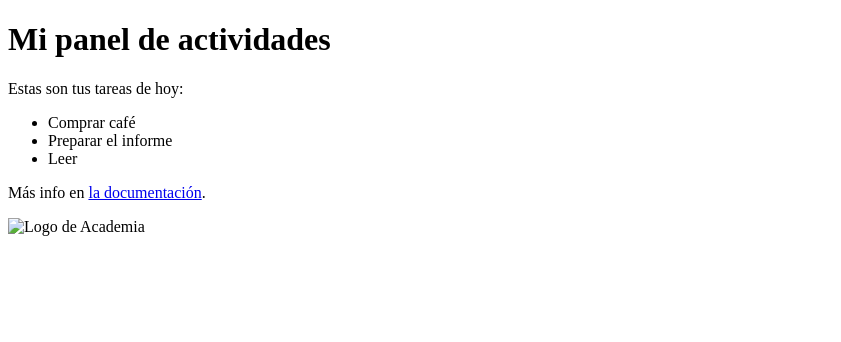
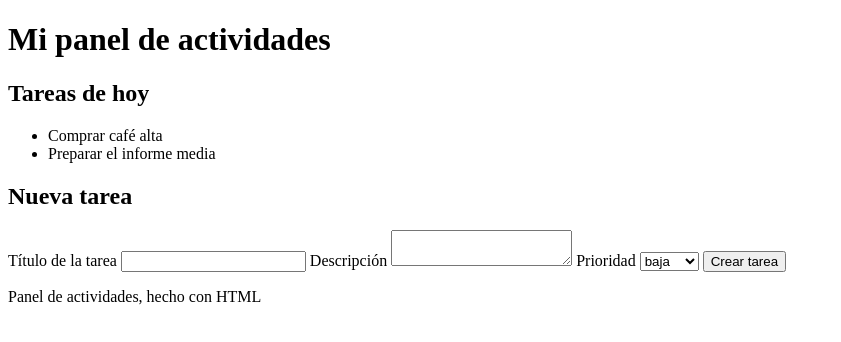
Before and after one commit to Jorge-proys/Panel-actividades, a plain HTML site: page index.html in a window 1280 px wide. Shown: the whole page, without its empty margins (0-841 px from the left). Drawn offline with Linux system fonts and the light colour scheme.

Commit message:
actividad 1

```diff
--- a/css/style.css
+++ /dev/null
@@ -1,9 +0,0 @@
-body {
-    font-family: Arial, Helvetica, sans-serif;
-    text-align: center;
-}
-
-h1 {
-    box-shadow: 0px 0 18px rgba(0, 0, 0, 0.1);
-    border-radius: 10px;
-}
--- a/index.html
+++ b/index.html
@@ -1,25 +1,50 @@
 <!DOCTYPE html>
-<html lang="es">
+<html lang="en">
 
 <head>
-    <meta charset="utf-8">
-    <title>Panel de actividades</title>
-    <link rel="stylesheet" href="">
+  <meta charset="UTF-8">
+  <meta name="viewport" content="width=device-width, initial-scale=1.0">
+  <title>Document</title>
 </head>
 
 <body>
+  <header>
     <h1>Mi panel de actividades</h1>
-    <p>Estas son tus tareas de hoy:</p>
-    <ul>
-        <li>Comprar café</li>
-        <li>Preparar el informe</li>
-        <li>Leer</li>
-    </ul>
-    <p>
-        Más info en
-        <a href="https://ejemplo.com">la documentación</a>.
-    </p>
-    <img src="logo.png" alt="Logo de Academia">
+  </header>
+
+  <main>
+    <section>
+      <h2>Tareas de hoy</h2>
+      <ul>
+        <li>Comprar café <span class="badge-prioridad">alta</span></li>
+        <li>Preparar el informe <span class="badge-prioridad">media</span></li>
+      </ul>
+    </section>
+
+    <section>
+      <h2>Nueva tarea</h2>
+      <form>
+        <label for="titulo">Título de la tarea</label>
+        <input type="text" id="titulo" required maxlength="80">
+
+        <label for="descripcion">Descripción</label>
+        <textarea id="descripcion"></textarea>
+
+        <label for="prioridad">Prioridad</label>
+        <select id="prioridad">
+          <option>baja</option>
+          <option>media</option>
+          <option>alta</option>
+        </select>
+
+        <button>Crear tarea</button>
+      </form>
+    </section>
+  </main>
+
+  <footer>
+    <p>Panel de actividades, hecho con HTML</p>
+  </footer>
 </body>
 
 </html>
```
